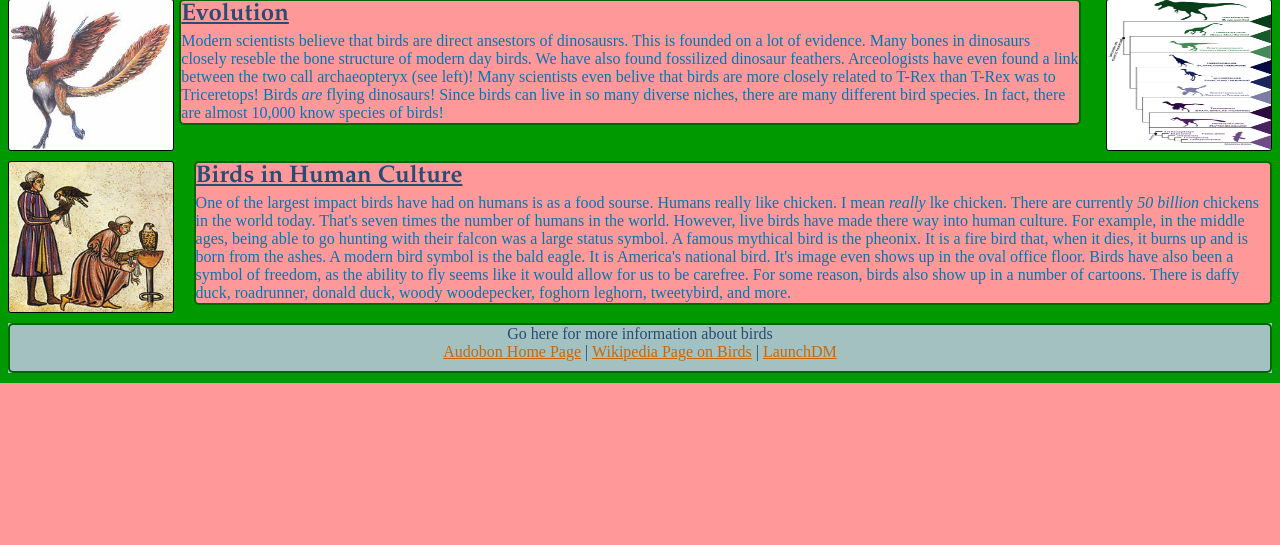
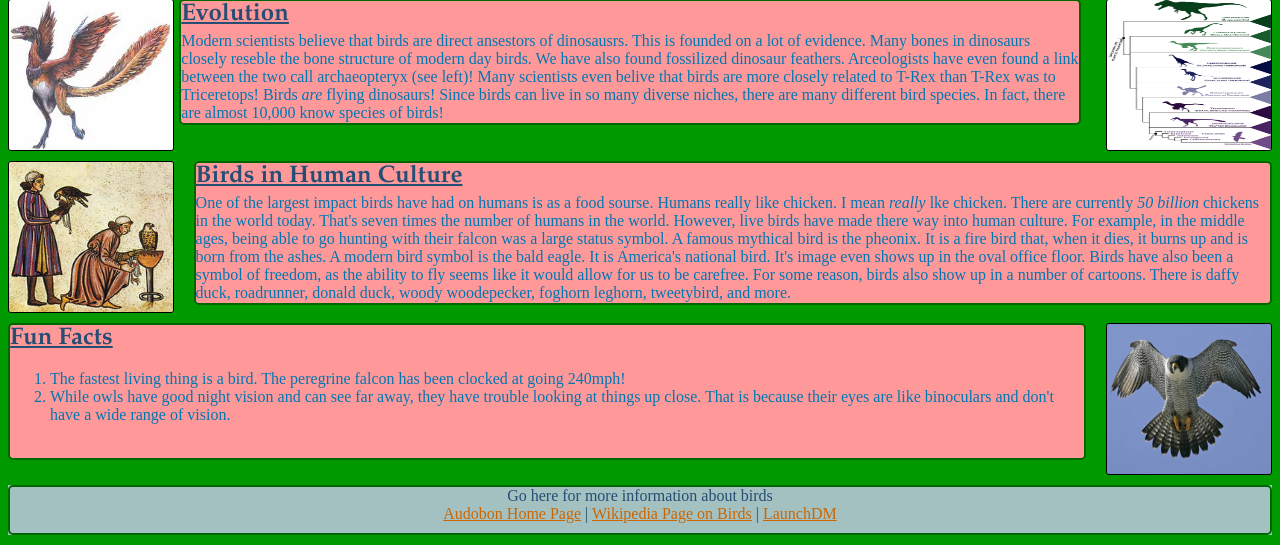
Before and after one commit to mgoldberg/StaticHTML2, a PHP site: page /StaticHTML2/ in a window 1280 px wide. Shown: the part 696-1241 px from the top of the page. Before the commit the page ends 1079 px from the top, so only its background shows below. Run offline with PHP 8.4, Linux system fonts and the light colour scheme.

Commit message:
added fun facts area

```diff
--- a/index.php
+++ b/index.php
@@ -83,6 +83,19 @@
 			</p>
 		</div>
 
+		<div id = "left1">
+			<a id = "title1">Fun Facts</a>
+			<p>
+				<ol>
+					<li>The fastest living thing is a bird.  The peregrine falcon has been clocked at going 240mph!</li>
+					<li>While owls have good night vision and can see far away, they have trouble looking at things up close.  That is because their eyes are like binoculars and don't have a wide range of vision.</li>
+					<!--<li></li>-->
+				</ol>
+			</p>
+
+		</div>
+		<img id = "right1" src="http://localhost/StaticHTML2/images/Peregrine_Falcon_w02-44-013_l.jpg" height = "150px" width = "150px"/>
+
 		<footer>
 			<div id = "footer">
 				Go here for more information about birds
--- a/stylesheet.css
+++ b/stylesheet.css
@@ -269,6 +269,10 @@ a:hover{
 	border: none;
 }
 
+li{
+	color: #0077b3;
+}
+
 #footer{
 	background-color: #a4c1c1;
 }
```
Also changed, not shown: Images/Peregrine_Falcon_w02-44-013_l.jpg (added).
